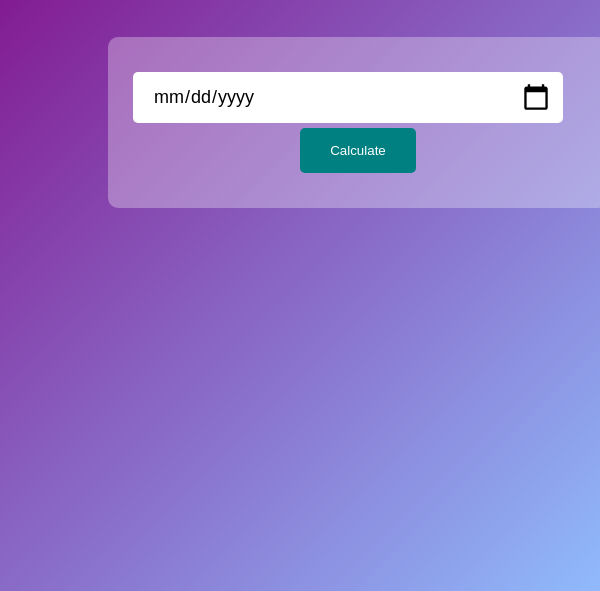
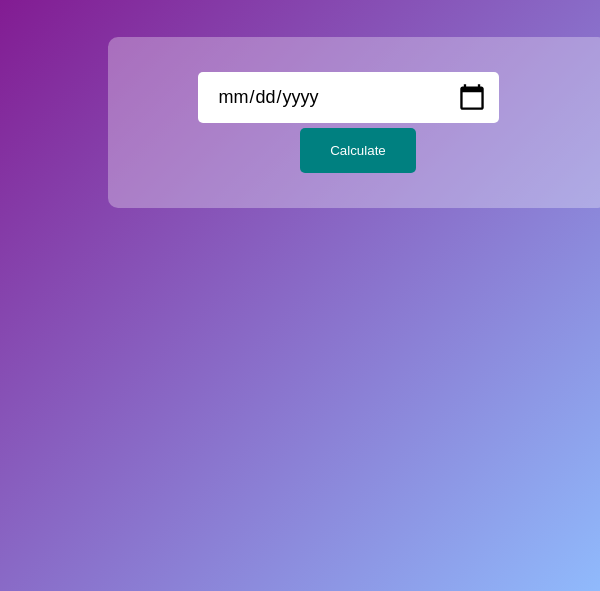
Before and after one commit to TobyCrackit/age-calculator, a plain HTML site: page index.html in a window 600 px wide. Shown: the part 209-800 px from the top of the page. Drawn offline with Linux system fonts and the light colour scheme.

Commit message:
Update style.css
Increased the input-box to 70% instead of the media query.

```diff
--- a/style.css
+++ b/style.css
@@ -44,6 +44,7 @@
     border: 0;
     outline: 0;
     font-size: 18px;
+    width: 70%;
     border-radius: 5px;
     position: relative;
 
@@ -83,14 +84,14 @@
     color: #ffff76;
 }
 
-@media(min-width: 500px){
+@media(max-width: 700px){
     .input-box{
         flex-direction: column;
 
 
     }
     .input-box input{
-        width: 100%;
+        width: 70%;
         margin-bottom: 5px;
     }
 
```
